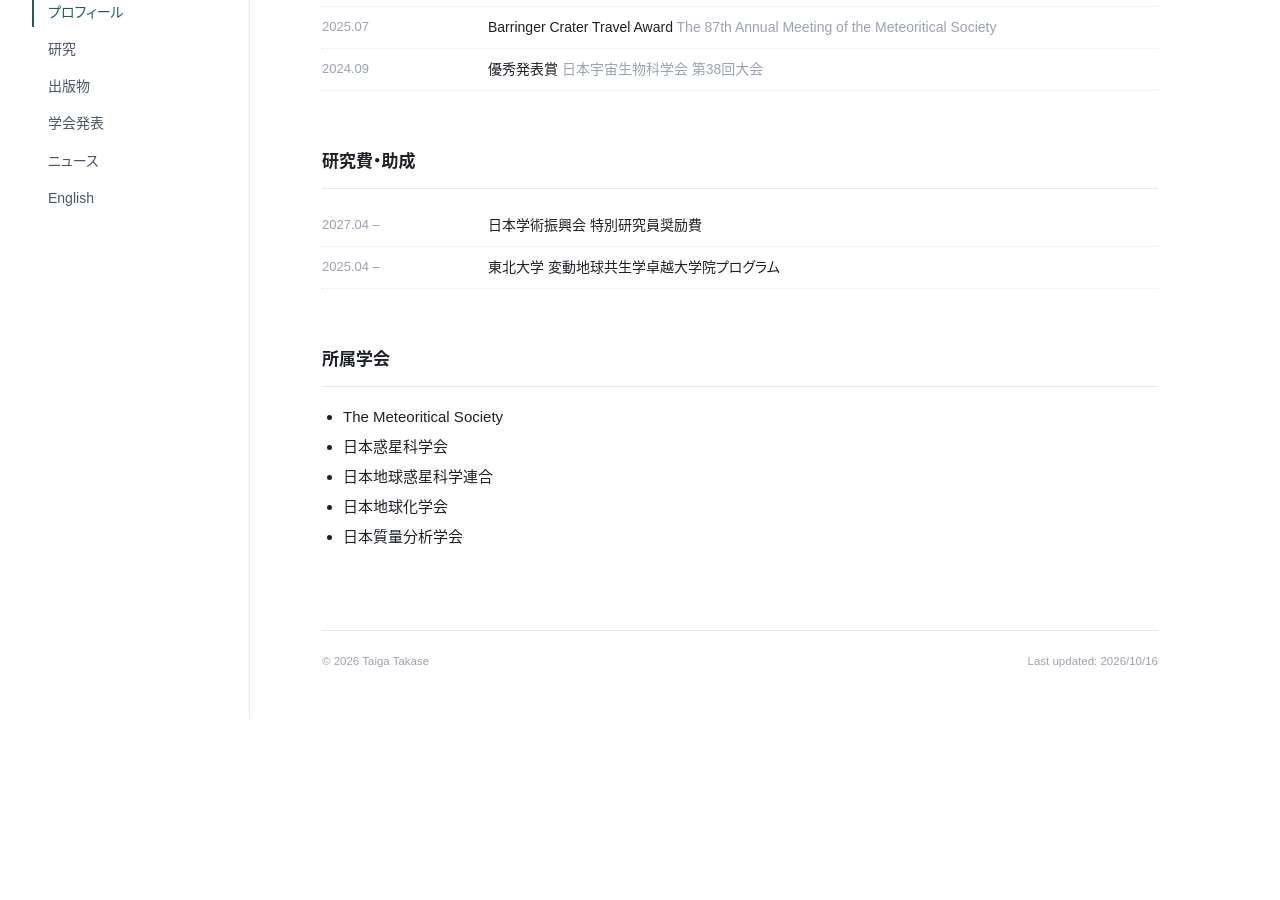
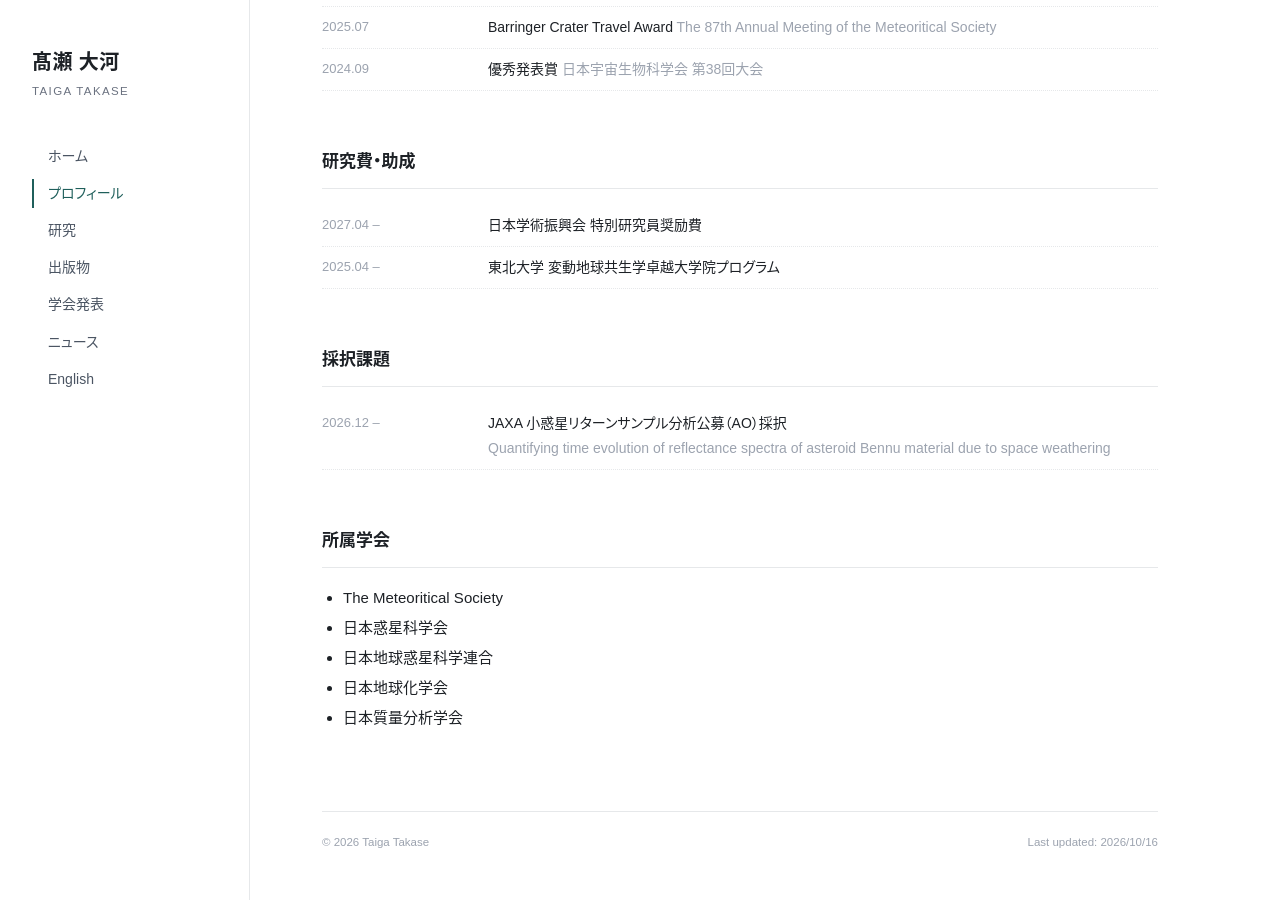
Before and after one commit to takasetaigat1/takasetaigat1.github.io, a Jekyll site: the page built from profile.html, in a window 1280 px wide and 900 px high, scrolled down 966 px. Built offline with Jekyll 4.4.1, drawn with Linux system fonts in a browser that asks for light colours; some web fonts are replaced; before the commit the page ends 1685 px from its top, so only the background shows below that.

Commit message:
Profile: add JAXA AO accepted project section
Co-Authored-By: Claude Fable 5.1 <noreply@anthropic.com>
Claude-Session: https://claude.ai/code/session_01WJ69PvNMxXwpNZfvYmXkxj

```diff
--- a/_data/profile.yml
+++ b/_data/profile.yml
@@ -35,6 +35,12 @@ grants:
   - period: 2025.04 –
     text: 東北大学 変動地球共生学卓越大学院プログラム
 
+# 採択課題（研究費・助成とは別枠）。sub: に課題名
+projects:
+  - period: 2026.12 –
+    text: JAXA 小惑星リターンサンプル分析公募（AO）採択
+    sub: "Quantifying time evolution of reflectance spectra of asteroid Bennu material due to space weathering"
+
 activities: []
 
 memberships:
--- a/profile.html
+++ b/profile.html
@@ -31,6 +31,11 @@ permalink: /profile/
 <ul class="timeline">{% for e in p.grants %}<li><span class="dt">{{ e.period }}</span><span>{{ e.text }}</span></li>{% endfor %}</ul>
 {% endif %}
 
+{% if p.projects.size > 0 %}
+<h2>採択課題</h2>
+<ul class="timeline">{% for e in p.projects %}<li><span class="dt">{{ e.period }}</span><span>{{ e.text }}{% if e.sub %}<br><span class="sub">{{ e.sub }}</span>{% endif %}</span></li>{% endfor %}</ul>
+{% endif %}
+
 {% if p.activities.size > 0 %}
 <h2>活動</h2>
 <div class="content"><ul>{% for m in p.activities %}<li>{{ m }}</li>{% endfor %}</ul></div>
```
